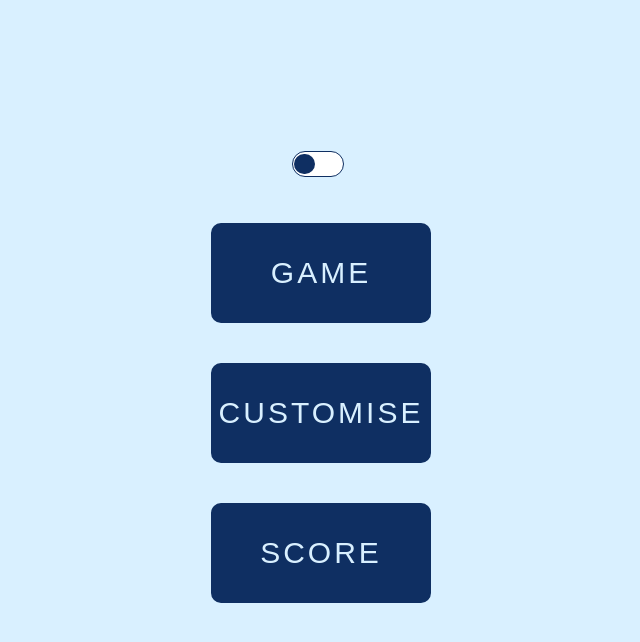
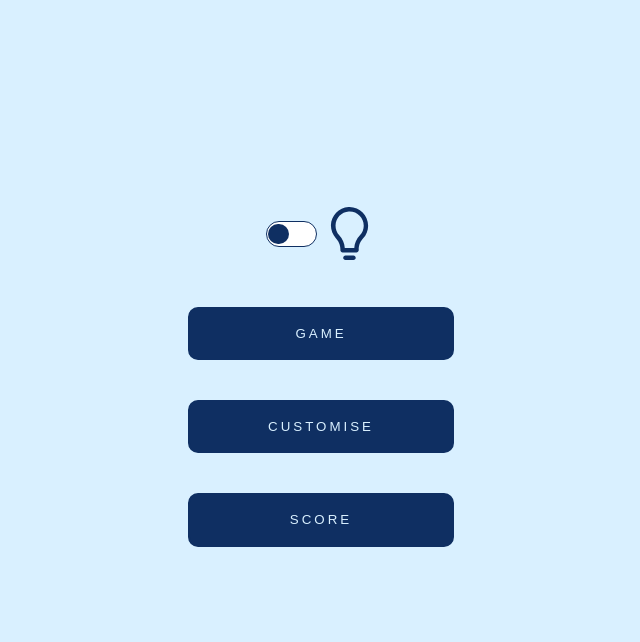
Before and after one commit to matonny/memo, a React (Create React App) app: page / in a window 1280 px wide. Shown: the top 642 px of the page, without its empty margins (319-959 px from the left). Built offline with nearby package versions, Linux system fonts and the light colour scheme.

Commit message:
feat: light bulb on dark mode toggle

```diff
--- a/src/components/Button/Button.module.css
+++ b/src/components/Button/Button.module.css
@@ -22,9 +22,8 @@
   color: #d9f0ff;
 }
 .big {
-  max-width: 500px;
-  height: 100px;
-  font-size: 30px;
+  width: 20em;
+  height: 4em;
 }
 .big:focus {
   box-shadow: 20px 20px 0px #131519;
--- a/src/components/Toggle/Toggle.module.css
+++ b/src/components/Toggle/Toggle.module.css
@@ -9,11 +9,16 @@
   display: flex;
   align-items: center;
   justify-content: center;
+  fill: #0f2f62;
+  transition: 200ms;
+}
+.input:checked + label {
+  fill: #d9f0ff;
 }
 .input + label::before {
   content: "";
   height: 1em;
-  width: 2em;
+  width: 4em;
   border-radius: 1em;
   margin-right: 0.25em;
   border: 1px solid #0f2f62;
--- a/src/components/Toggle/Toggle.tsx
+++ b/src/components/Toggle/Toggle.tsx
@@ -14,7 +14,32 @@ export const Toggle = ({ label, onclick }: ToggleProps) => {
         type="checkbox"
         id={label}
       ></input>
-      <label htmlFor={label}></label>
+      <label htmlFor={label}>
+        <svg
+          version="1.1"
+          id="Capa_1"
+          xmlns="http://www.w3.org/2000/svg"
+          xmlnsXlink="http://www.w3.org/1999/xlink"
+          viewBox="0 0 489.242 489.242"
+          xmlSpace="preserve"
+        >
+          <g>
+            <g>
+              <path
+                d="M416.321,171.943c0-97.8-82.2-176.9-181-171.7c-89.5,5.2-160.3,79.1-162.4,168.6c0,44.7,16.6,86.3,45.8,118.6
+			c47.7,51.1,41.6,110.3,41.6,110.3c0,11.4,9.4,20.8,20.8,20.8h126.9c11.4,0,20.8-9.4,21.8-20.8c0,0-7-57.7,40.6-109.2
+			C399.621,257.243,416.321,215.643,416.321,171.943z M288.321,377.943h-87.4c-2.1-42.7-20.8-84.3-51-116.5
+			c-22.9-25-34.3-57.2-34.3-90.5c1-68.7,54.1-124.8,122.8-129c74.9-4.2,137.3,56.2,137.3,130c0,32.3-12.5,64.5-35.4,88.4
+			C309.121,293.643,290.421,335.243,288.321,377.943z"
+              />
+              <path
+                d="M281.021,447.643h-73.9c-11.4,0-20.8,9.4-20.8,20.8s9.4,20.8,20.8,20.8h73.9c11.4,0,20.8-9.4,20.8-20.8
+			C301.821,457.043,292.521,447.643,281.021,447.643z"
+              />
+            </g>
+          </g>
+        </svg>
+      </label>
     </>
   );
 };
```
